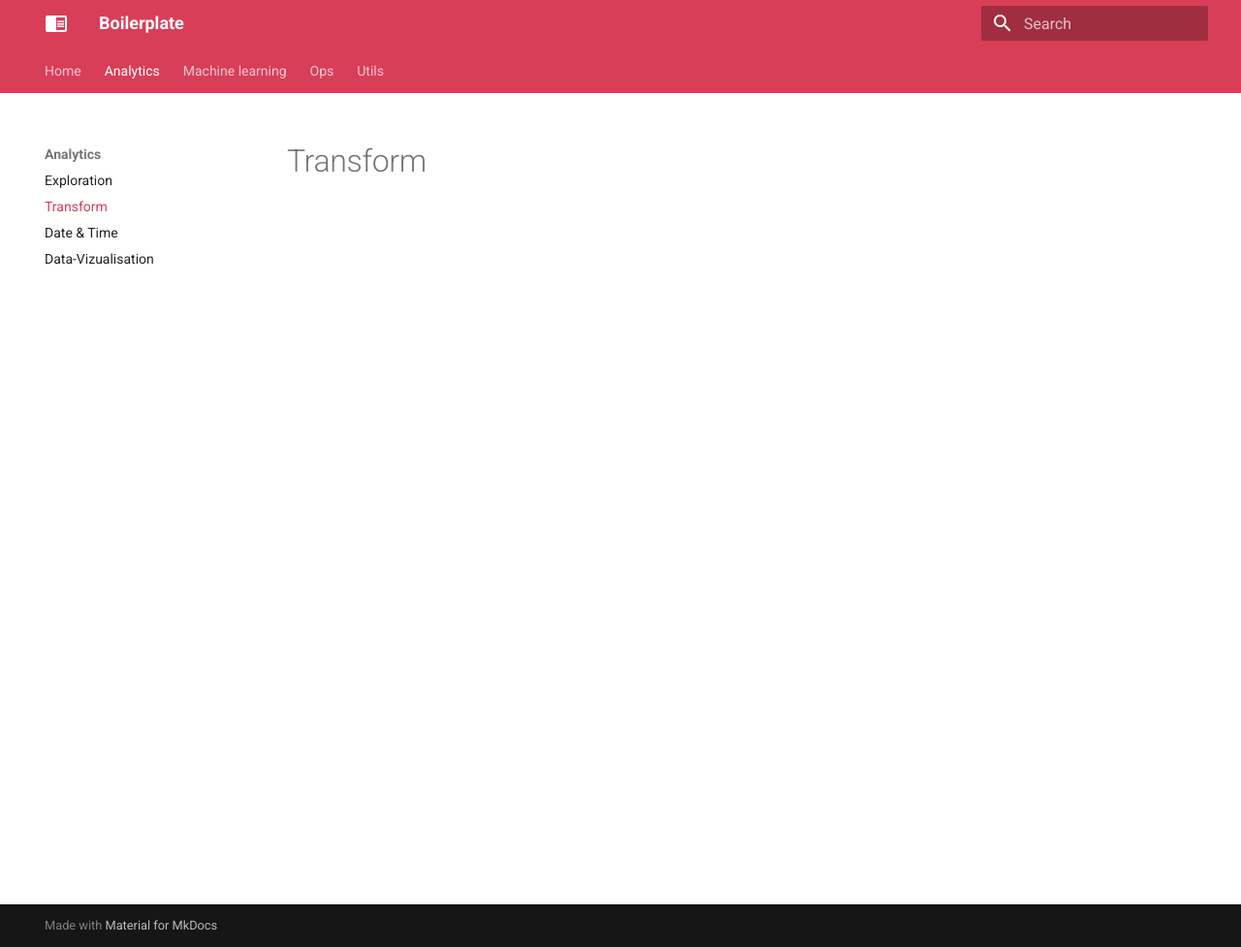
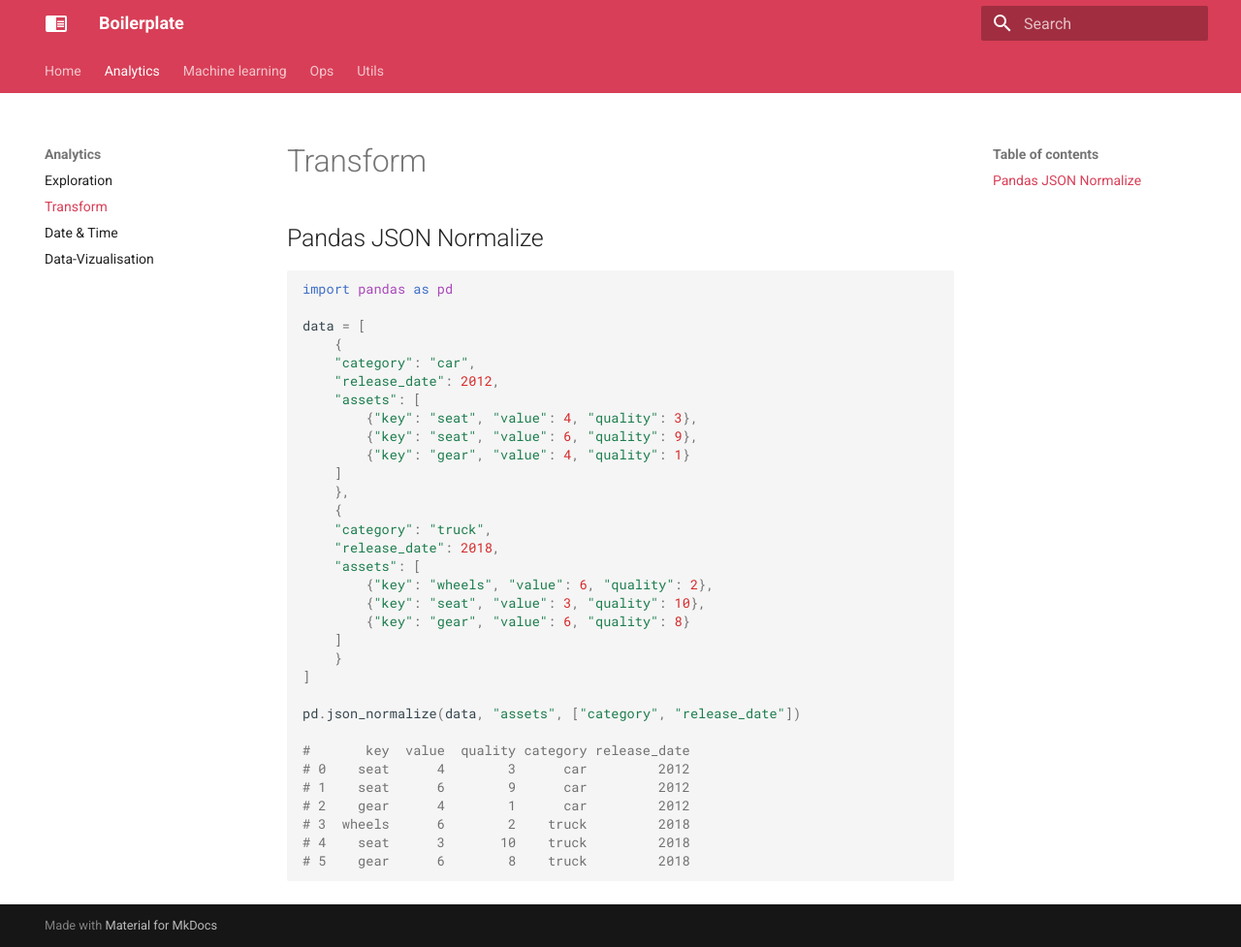
Before and after one commit to Ben8t/boilerplate, an MkDocs documentation site: the page built from docs/analytics/02-transform.md, in a window 1280 px wide and 977 px high. Shown: the whole window at 97% size. Built offline with MkDocs 1.6.1 and Material for MkDocs 9.7.7, drawn with Linux system fonts in a browser that asks for light colours.

Commit message:
[main] add pandas json normalize example

````diff
--- a/docs/analytics/02-transform.md
+++ b/docs/analytics/02-transform.md
@@ -1 +1,38 @@
 # Transform
+
+## Pandas JSON Normalize
+
+```python
+import pandas as pd
+
+data = [
+    {
+    "category": "car",
+    "release_date": 2012,
+    "assets": [
+        {"key": "seat", "value": 4, "quality": 3},
+        {"key": "seat", "value": 6, "quality": 9},
+        {"key": "gear", "value": 4, "quality": 1}
+    ]
+    },
+    {
+    "category": "truck",
+    "release_date": 2018,
+    "assets": [
+        {"key": "wheels", "value": 6, "quality": 2},
+        {"key": "seat", "value": 3, "quality": 10},
+        {"key": "gear", "value": 6, "quality": 8}
+    ]
+    }
+]
+
+pd.json_normalize(data, "assets", ["category", "release_date"])
+
+#       key  value  quality category release_date
+# 0    seat      4        3      car         2012
+# 1    seat      6        9      car         2012
+# 2    gear      4        1      car         2012
+# 3  wheels      6        2    truck         2018
+# 4    seat      3       10    truck         2018
+# 5    gear      6        8    truck         2018
+```
````
